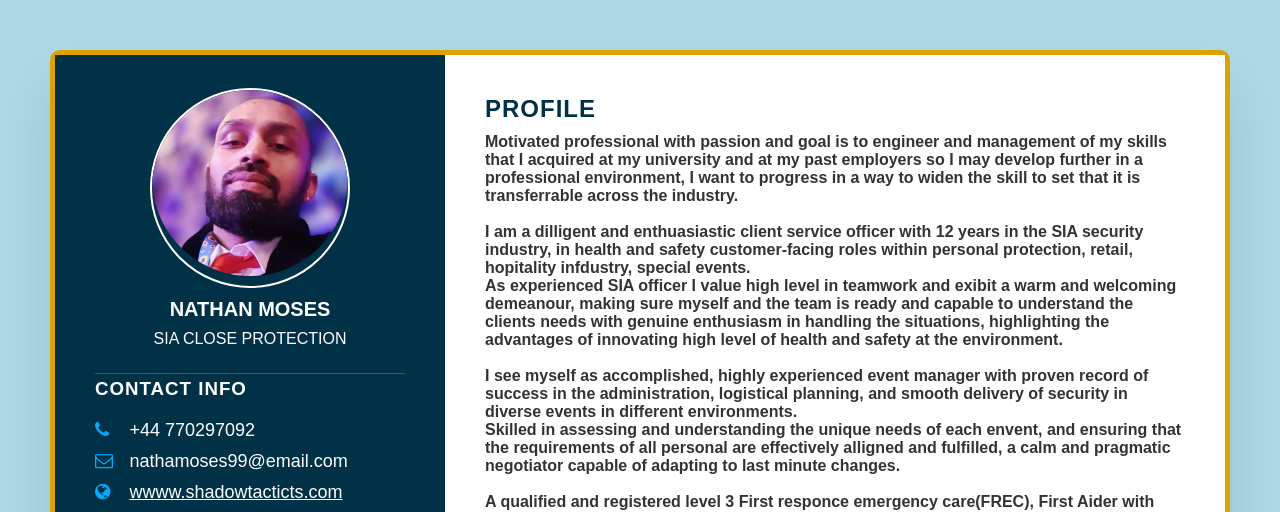
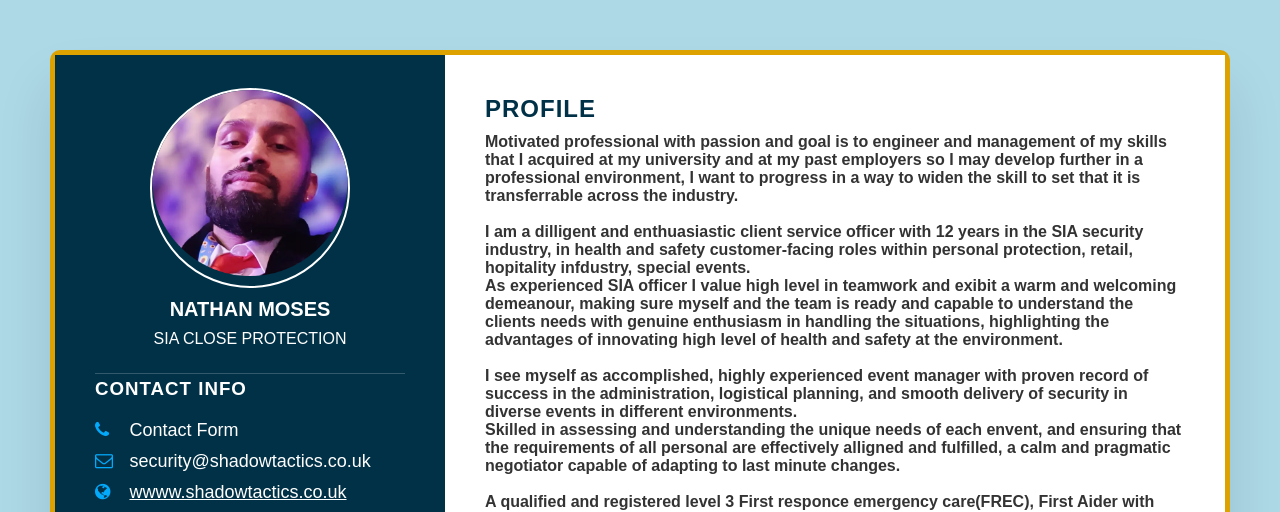
Before and after one commit to Shadowtacticssecurity/shadowtactics.io, a plain HTML site: page index.html in a window 1280 px wide. Shown: the top 512 px of the page. Drawn offline with Linux system fonts and the light colour scheme.

Commit message:
Update index.html

```diff
--- a/index.html
+++ b/index.html
@@ -21,15 +21,15 @@
                 <ul>
                     <li>
                         <span class="icon"><i class="fa fa-phone" aria-hidden="true"></i></span>
-                        <span class="text">+44 770297092</span>
+                        <span class="text">Contact Form</span>
                     </li>
                     <li>
                         <span class="icon"><i class="fa fa-envelope-o" aria-hidden="true"></i></span>
-                        <span class="text">nathamoses99@email.com</span>
+                        <span class="text">security@shadowtactics.co.uk</span>
                     </li>
                     <li>
                         <span class="icon"><i class="fa fa-globe" aria-hidden="true"></i></span>
-                        <span class="text"><a href="C:\Users\natha\Desktop\New folder (2)\Home\Index.html">wwww.shadowtacticts.com</a></span>
+                        <span class="text"><a href="C:\Users\natha\Desktop\New folder (2)\Home\Index.html">wwww.shadowtactics.co.uk</a></span>
                     </li>
                     <li>
                         <span class="icon"><i class="fa fa-linkedin" aria-hidden="true"></i></span>
```
